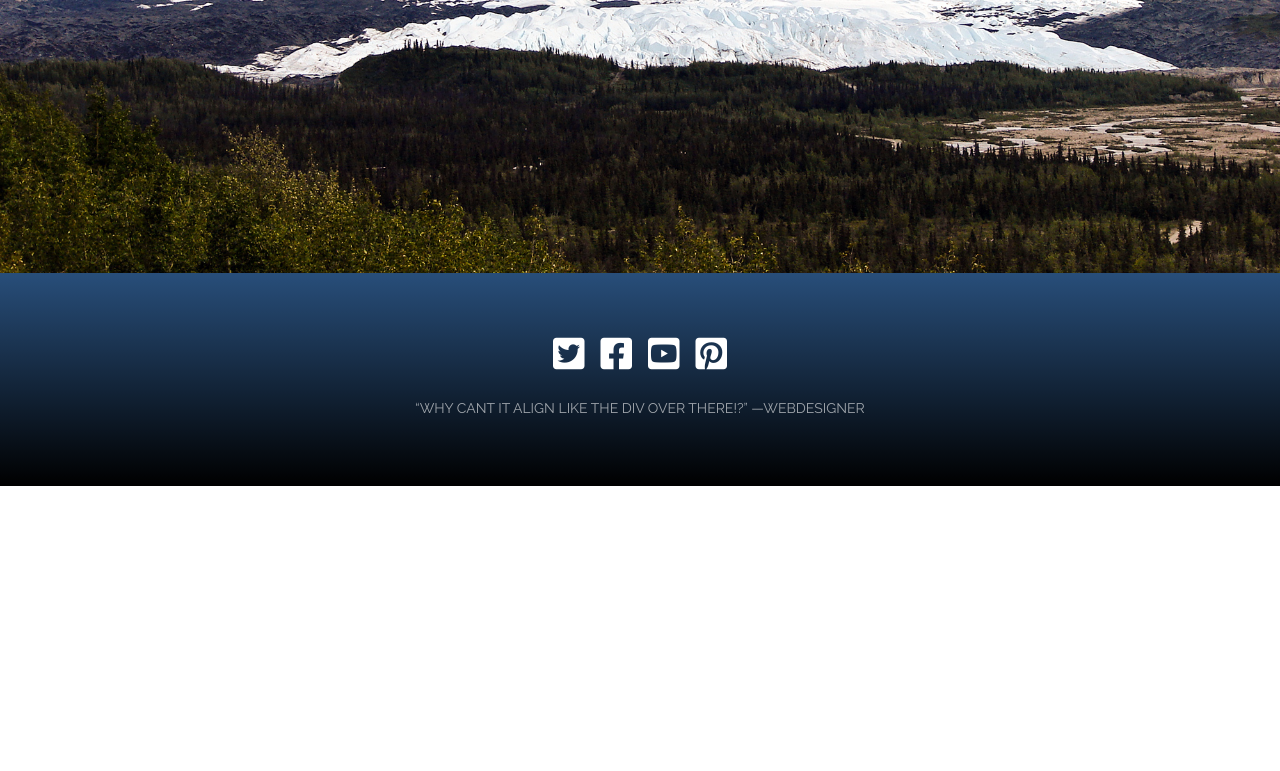
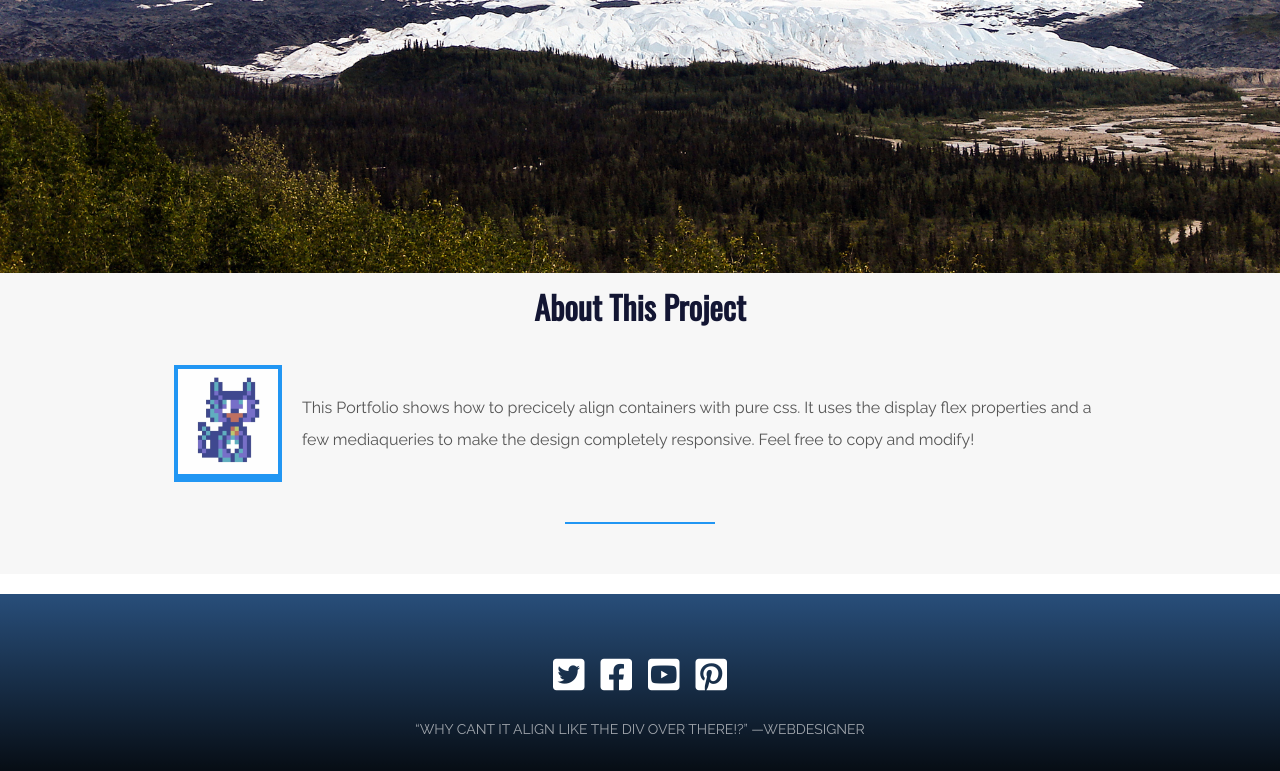
Before and after one commit to justagitcookie/vanilla-css-portfolio, a plain HTML site: page index.html in a window 1280 px wide. Shown: the part 527-1298 px from the top of the page. Before the commit the page ends 1013 px from the top, so only its background shows below. Drawn offline with nearby package versions, Linux system fonts and the light colour scheme.

Commit message:
added about this project section

```diff
--- a/assets/css/style.css
+++ b/assets/css/style.css
@@ -21,6 +21,61 @@ a {
 ul {
     list-style: none;
 }
+
+div h3.title{
+    color: #131633;
+    text-transform: capitalize;
+    font-size: 32px;
+    margin-bottom: 35px;
+    text-align: center;
+}
+
+hr {
+    width: 150px;
+    height: 2px;
+    background-color: #2196f3;
+    border: 0px;
+    margin: 40px auto;
+}
+
+/* ABOUT SECTION */
+#about {
+    padding: 10px;
+    background-color: #F7F7F7;
+    margin-bottom: 20px;
+}
+
+#twoColumns {
+    display: flex;
+    flex-direction: row;
+    justify-content: center;
+    align-items: center;
+}
+
+.about-img {
+    border: 4px solid #2196f3;
+    background-color: #2196f3;
+}
+
+.about-bio {
+    width: 65%;
+    max-width: 800px;
+    line-height: 2;
+    margin-left: 20px;
+}
+
+@media(max-width:600px) {
+    #about, #twoColumns {
+        flex-direction: column;
+    }
+
+    .about-bio {
+        margin-top: 20px;
+        line-height: 1.5;
+        text-align: left;
+    }
+}
+
 
 /* FOOTER SECTION */
 footer {
--- a/index.html
+++ b/index.html
@@ -23,8 +23,6 @@
 
 
 
-
-
     </style>
 
     </head>
@@ -35,6 +33,26 @@
             <h3>Breathtaking Landscapes</h3>
             <a href="https://github.com/justagitcookie" class="btn" target="_blank">Back to Github</a>
         </div>
+
+        <div id="about">
+            <h3 class="title">About This Project</h3>
+            <div id="twoColumns">
+                <div class="about-img">
+                    <img src="assets/images/cookiecat_100px.png" alt="justagitcookieAvatar">
+                </div>
+                <div class="about-bio">
+                    <p>This Portfolio shows how to precicely align containers with pure css.
+                        It uses the display flex properties and a few mediaqueries to make the
+                        design completely responsive. Feel free to copy and modify!
+                    </p>
+                </div>
+
+                <p>&nbsp;</p>
+            </div>
+            <hr>
+        </div>
+
+
         <footer id="social-media">
             <ul>
                 <li><a href="#" target="_blank"><i class="fab fa-twitter-square"></i></a></li>
```
Also changed, not shown: assets/images/cookiecat.png (added), assets/images/cookiecat_100px.png (added).
